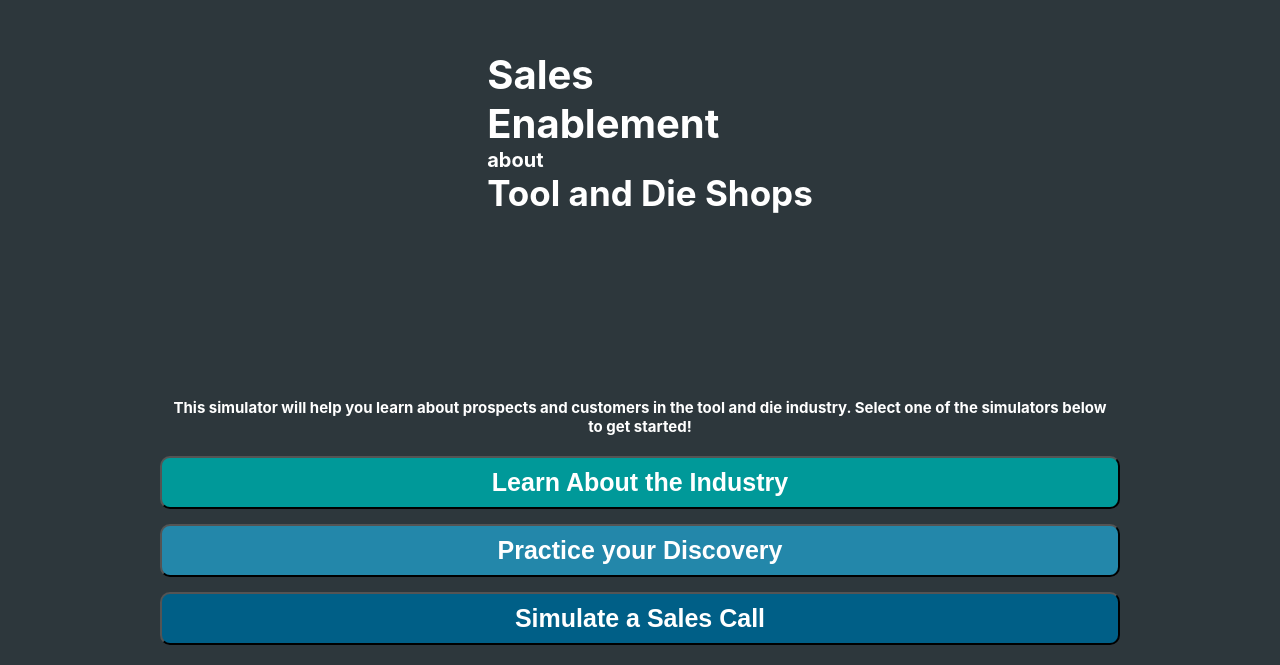
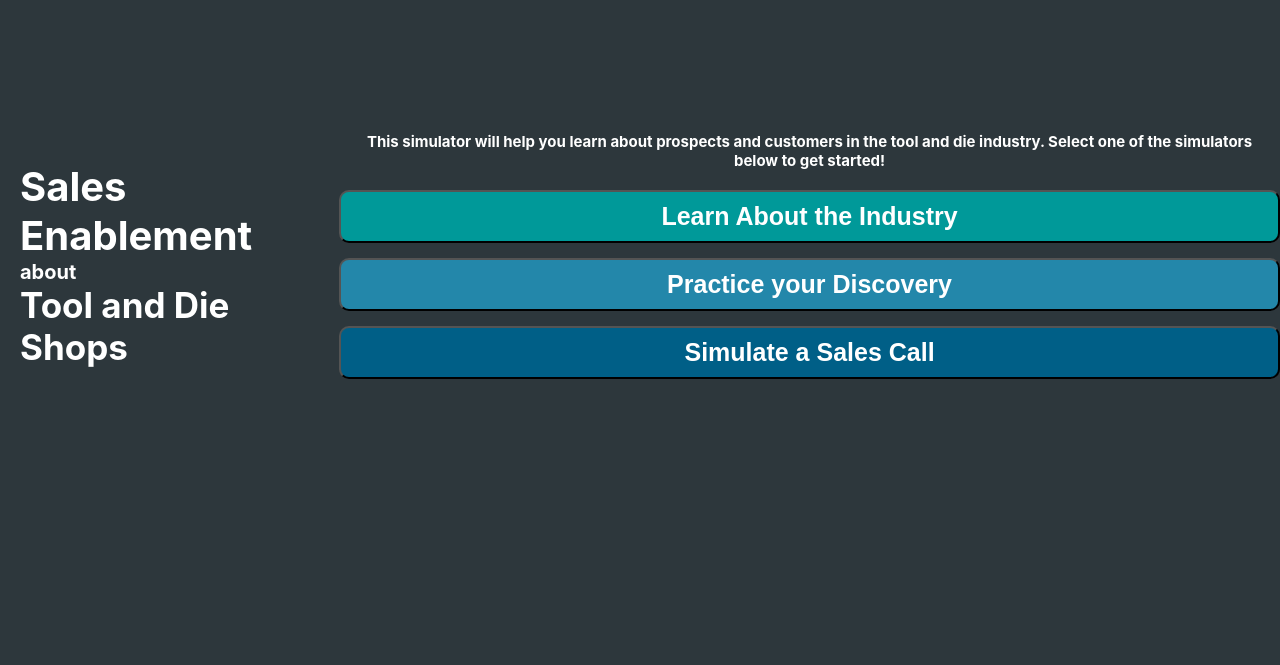
Before and after one commit to Shashhhh/plmenablement, a React (Create React App) app in the folder src/plm_enablement/: page / in a window 1280 px wide. Shown: the part 135-800 px from the top of the page. Built offline with nearby package versions, Linux system fonts and the light colour scheme.

Commit message:
added state for loading animation

```diff
--- a/src/plm_enablement/package.json
+++ b/src/plm_enablement/package.json
@@ -6,6 +6,7 @@
     "@testing-library/jest-dom": "^5.17.0",
     "@testing-library/react": "^13.4.0",
     "@testing-library/user-event": "^13.5.0",
+    "ldrs": "^1.0.2",
     "react": "^18.3.1",
     "react-dom": "^18.3.1",
     "react-icons": "^5.2.1",
--- a/src/plm_enablement/src/components/chat_handler.css
+++ b/src/plm_enablement/src/components/chat_handler.css
@@ -1,7 +1,6 @@
 .container {
   display: flex;
-  flex-direction: column;
   min-height: 100vh;
-  width: 80wv;
   align-items: center;
+  justify-content: center;
 }
--- a/src/plm_enablement/src/components/chat_handler.js
+++ b/src/plm_enablement/src/components/chat_handler.js
@@ -1,7 +1,8 @@
-import React, { useState, useEffect, useRef} from 'react';
+import React, { useState, useEffect, useRef } from 'react';
 import { useLocation } from 'react-router-dom';
 import ChatScreen from '../screens/chat_screen';
 import './chat_handler.css';
+
 
 export default function Handler() {
   const location = useLocation();
@@ -9,6 +10,7 @@ export default function Handler() {
   const [socket, setSocket] = useState(null);
   const [currentMessage, setCurrentMessage] = useState('');
   const assistantChoice = new URLSearchParams(location.search).get('assistantChoice');
+  const [loading, setLoading] = useState(false);
   const bottomRef = useRef();
 
   const scrollToBottom = () => {
@@ -24,7 +26,6 @@ export default function Handler() {
     scrollToBottom();
   }, [messages]);
 
-
   useEffect(() => {
     const ws = new WebSocket(`ws://127.0.0.1:8000/ws/stream/${assistantChoice}/`);
 
@@ -39,15 +40,18 @@ export default function Handler() {
       } else if (responseData.error) {
         alert('Error: ' + responseData.error);
       }
+      setLoading(false);
     };
 
     ws.onerror = (error) => {
       alert('Error: WebSocket error occurred');
       console.error('WebSocket error:', error);
+      setLoading(false);
     };
 
     ws.onclose = () => {
       console.log('WebSocket connection closed');
+      setLoading(false);
     };
 
     setSocket(ws);
@@ -66,6 +70,7 @@ export default function Handler() {
     setMessages(prevMessages => [...prevMessages, newUserMessage]);
 
     if (socket) {
+      setLoading(true); // Set loading to true when sending a message
       socket.send(text);
     } else {
       alert('Error: WebSocket connection is not open');
@@ -82,7 +87,6 @@ export default function Handler() {
         ]);
       } else {
         setMessages(prevMessages => [...prevMessages, { content: currentMessage, isUserMessage: false }]);
-
       }
       setCurrentMessage('');
     }
@@ -90,7 +94,8 @@ export default function Handler() {
 
   return (
     <div className="container">
-      <ChatScreen messages={messages} handleSend={handleSend}/>
+      <ChatScreen messages={messages} handleSend={handleSend} />
+      <div ref={bottomRef}></div>
     </div>
   );
 }
```
Also changed, not shown: 1 other file (tests, documents, lock files or other folders).
